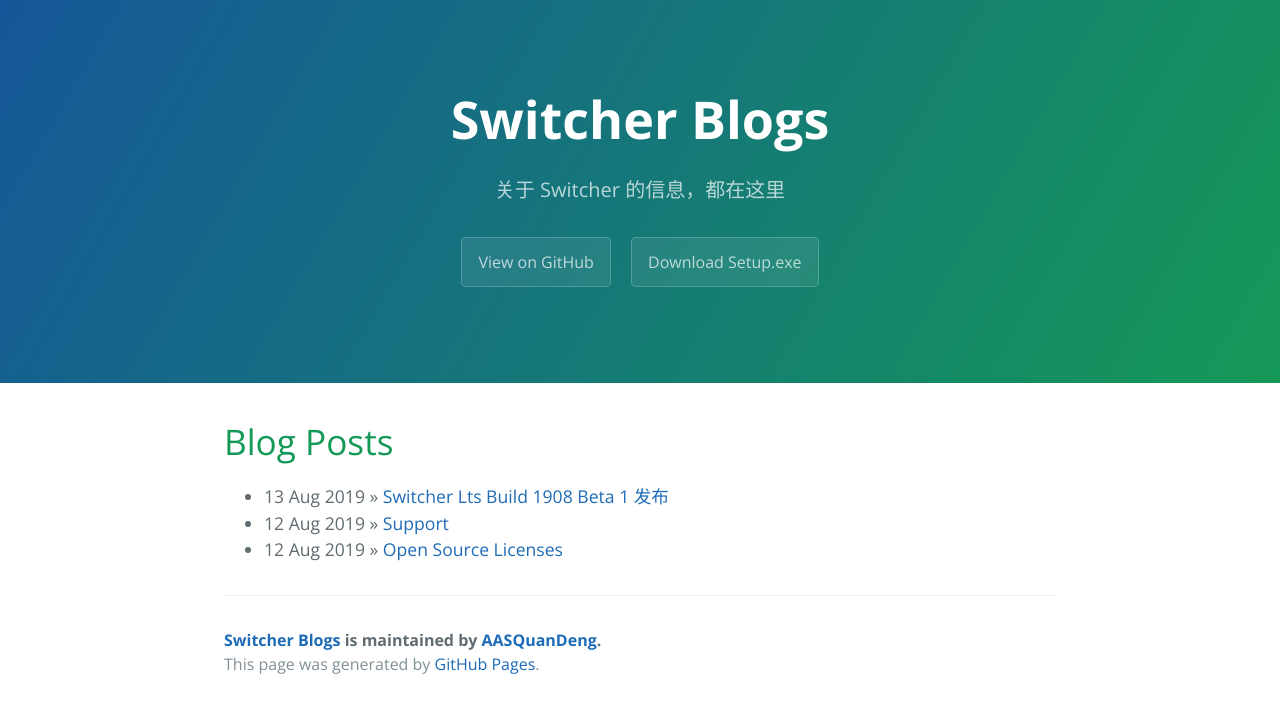
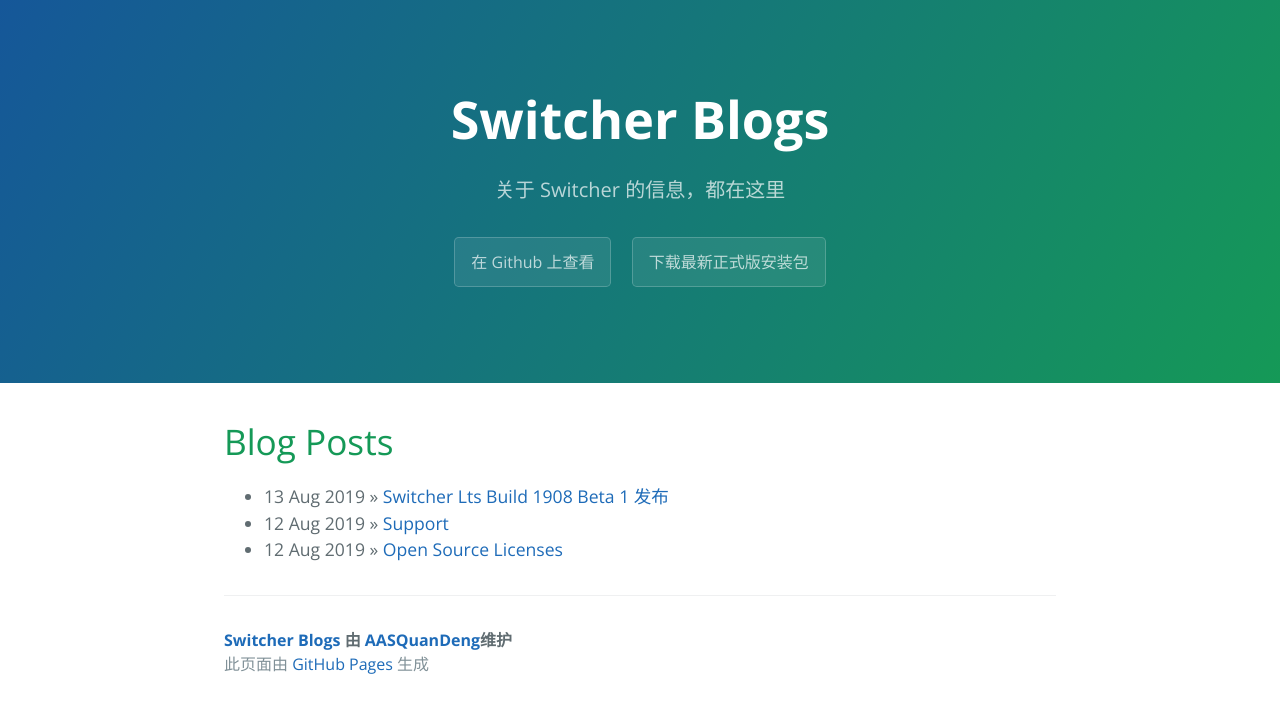
Before and after one commit to djdjz7/djdjz7.github.io, a Jekyll site: the page built from index.html, in a window 1280 px wide. Shown: the top 713 px of the page. Built offline with Jekyll 4.4.1, drawn with Linux system fonts in a browser that asks for light colours; the list of posts is cut into pages by our own code.

Commit message:
Update Chinese Ver Blog

```diff
--- a/_includes/page-footer.html
+++ b/_includes/page-footer.html
@@ -1,4 +1,4 @@
 <footer class="site-footer">
-  <span class="site-footer-owner"><a href="{{ site.url }}">{{ site.title }}</a> is maintained by <a href="{{ site.author.url }}">{{ site.author.name }}</a>.</span>
-  <span class="site-footer-credits">This page was generated by <a href="https://pages.github.com">GitHub Pages</a>.</span>
+  <span class="site-footer-owner"><a href="{{ site.url }}">{{ site.title }}</a> 由 <a href="{{ site.author.url }}">{{ site.author.name }}</a>维护</span>
+  <span class="site-footer-credits">此页面由 <a href="https://pages.github.com">GitHub Pages</a> 生成</span>
 </footer>
--- a/_includes/page-header.html
+++ b/_includes/page-header.html
@@ -1,6 +1,6 @@
 <section class="page-header">
   <h1 class="project-name">{{ site.title }}</h1>
   <h2 class="project-tagline">{{ site.tagline }}</h2>
-  <a href="https://github.com/AASQuanDeng/AAS/tree/Switcher" class="btn">View on GitHub</a>
-  <a href="https://raw.githubusercontent.com/AASQuanDeng/AAS/Switcher/Setup.exe" class="btn">Download Setup.exe</a>
+  <a href="https://github.com/AASQuanDeng/AAS/tree/Switcher" class="btn">在 Github 上查看</a>
+  <a href="https://raw.githubusercontent.com/AASQuanDeng/AAS/Switcher/Setup.exe" class="btn">下载最新正式版安装包</a>
 </section>
```
